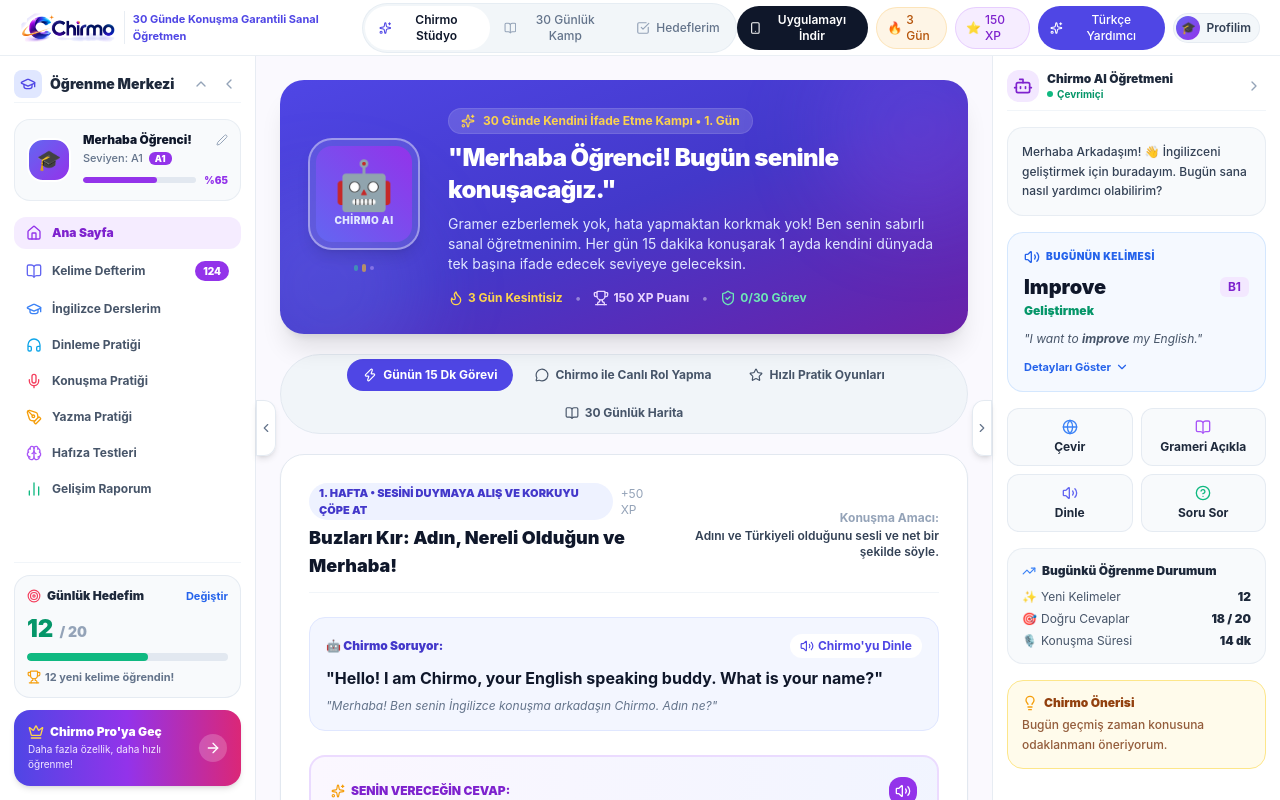
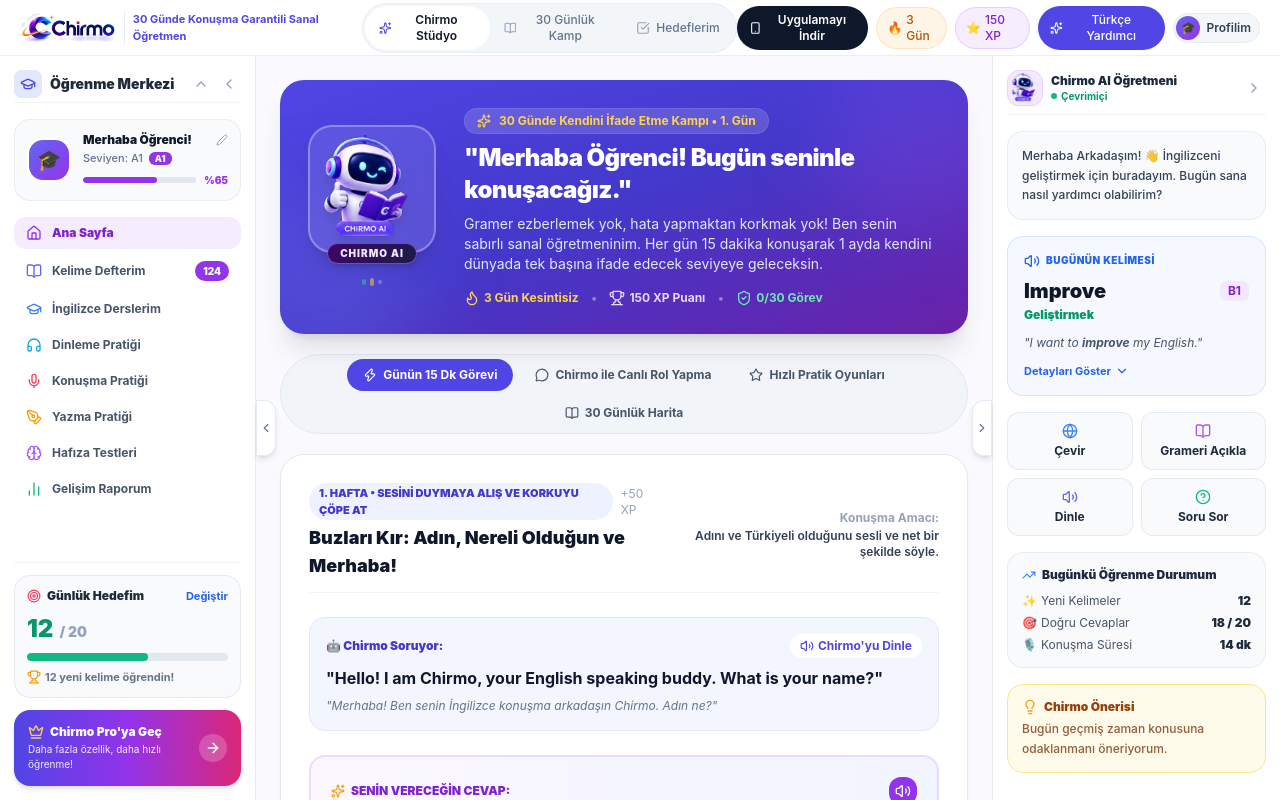
Before and after one commit to ibrahimbalta/chirmo, a React (Vite) app: page / in a window 1280 px wide. Built offline with nearby package versions, Linux system fonts and the light colour scheme.

Commit message:
style: chirmo karakteri 2. gorseldeki 3D kulaklikli robota guncellendi

```diff
--- a/src/renderer/src/components/home/ChirmoAiTeacherSidebar.tsx
+++ b/src/renderer/src/components/home/ChirmoAiTeacherSidebar.tsx
@@ -51,8 +51,18 @@ export const ChirmoAiTeacherSidebar: React.FC<ChirmoAiTeacherSidebarProps> = ({
         {/* ==================== BAŞLIK & DURUM (ÇEVRİMİÇİ) ==================== */}
         <div className="flex items-center justify-between pb-2 border-b border-slate-100 dark:border-slate-800">
           <div className="flex items-center space-x-2">
-            <div className="w-8 h-8 rounded-xl bg-purple-100 dark:bg-purple-950/70 text-purple-700 dark:text-purple-300 flex items-center justify-center font-black">
-              <Bot className="w-5 h-5" />
+            <div className="w-9 h-9 rounded-xl bg-purple-100 dark:bg-purple-950/70 border border-purple-200 dark:border-purple-800 p-0.5 flex items-center justify-center overflow-hidden shrink-0 shadow-sm">
+              <img
+                src="./chirmo-avatar.png"
+                alt="Chirmo AI"
+                className="w-full h-full object-contain"
+                onError={(e) => {
+                  const img = e.currentTarget as HTMLImageElement;
+                  if (!img.src.endsWith('/chirmo-avatar.png')) {
+                    img.src = './chirmo-avatar.png';
+                  }
+                }}
+              />
             </div>
             <div>
               <div className="text-xs font-black text-slate-800 dark:text-slate-100">
--- a/src/renderer/src/components/home/ChirmoVirtualTutorStudio.tsx
+++ b/src/renderer/src/components/home/ChirmoVirtualTutorStudio.tsx
@@ -234,32 +234,54 @@ export const ChirmoVirtualTutorStudio: React.FC<ChirmoVirtualTutorStudioProps> =
                     `Hello ${profile.hasCustomName ? profile.name : 'friend'}! I am Chirmo, your personal English speaking coach.`
                   )
                 }
-                className={`w-24 h-24 sm:w-28 sm:h-28 rounded-3xl bg-white/10 backdrop-blur-md border-2 p-1.5 flex items-center justify-center cursor-pointer transition-all duration-300 shadow-lg group ${
+                className={`relative w-28 h-28 sm:w-32 sm:h-32 rounded-3xl bg-white/10 backdrop-blur-md border-2 p-2 flex flex-col items-center justify-center cursor-pointer transition-all duration-300 shadow-xl group hover:scale-105 ${
                   chirmoState === 'listening'
-                    ? 'border-emerald-400 scale-105 shadow-emerald-500/30'
+                    ? 'border-emerald-400 shadow-emerald-500/40 ring-4 ring-emerald-400/20'
                     : chirmoState === 'speaking'
-                    ? 'border-amber-400 scale-105 shadow-amber-500/30'
+                    ? 'border-amber-400 shadow-amber-500/40 ring-4 ring-amber-400/20'
                     : chirmoState === 'cheering'
-                    ? 'border-pink-400 scale-110 shadow-pink-500/30'
-                    : 'border-white/40 hover:border-white'
+                    ? 'border-pink-400 shadow-pink-500/40 ring-4 ring-pink-400/20'
+                    : 'border-white/30 hover:border-white/70'
                 }`}
                 title="Chirmo ile konuşmak için tıkla"
               >
-                {/* Chirmo İkon & Yüz İfadesi */}
-                <div className="w-full h-full rounded-2xl bg-gradient-to-tr from-indigo-500 to-purple-600 flex flex-col items-center justify-center text-center relative overflow-hidden">
-                  <span className="text-4xl sm:text-5xl transform group-hover:scale-110 transition-transform">
-                    {chirmoState === 'cheering'
-                      ? '🎉'
-                      : chirmoState === 'listening'
-                      ? '👂'
+                {/* Parlayan Arka Plan Halesi */}
+                <div
+                  className={`absolute inset-0 rounded-3xl transition-opacity duration-300 blur-md pointer-events-none ${
+                    chirmoState === 'listening'
+                      ? 'bg-emerald-500/30 opacity-100'
                       : chirmoState === 'speaking'
-                      ? '🗣️'
-                      : '🤖'}
-                  </span>
-                  <span className="text-[10px] font-black tracking-wider uppercase mt-1 text-indigo-100">
-                    Chirmo AI
-                  </span>
-                </div>
+                      ? 'bg-amber-500/30 opacity-100'
+                      : chirmoState === 'cheering'
+                      ? 'bg-pink-500/30 opacity-100'
+                      : 'bg-purple-500/10 opacity-0 group-hover:opacity-100'
+                  }`}
+                />
+
+                {/* 3D Chirmo Robot Karakter Görseli (Görsel 2) */}
+                <img
+                  src="./chirmo-avatar.png"
+                  alt="Chirmo AI"
+                  className="w-full h-full object-contain relative z-10 drop-shadow-xl transition-transform duration-300 group-hover:scale-110"
+                  onError={(e) => {
+                    const img = e.currentTarget as HTMLImageElement;
+                    if (!img.src.endsWith('/chirmo-avatar.png')) {
+                      img.src = './chirmo-avatar.png';
+                    }
+                  }}
+                />
+
+                {/* Durum Balonu (Chirmo konuşurken/dinlerken/kutlarken) */}
+                {chirmoState !== 'idle' && (
+                  <div className="absolute -top-1.5 -right-1.5 z-20 w-7 h-7 rounded-full bg-white dark:bg-slate-900 text-slate-800 dark:text-white shadow-lg flex items-center justify-center text-sm border border-purple-200 animate-bounce">
+                    {chirmoState === 'cheering' ? '🎉' : chirmoState === 'listening' ? '👂' : '🗣️'}
+                  </div>
+                )}
+              </div>
+
+              {/* CHIRMO AI Rozeti (Görsel 2) */}
+              <div className="relative z-10 -mt-2.5 px-3 py-0.5 rounded-full bg-gradient-to-r from-purple-950 to-indigo-950 border border-purple-400/50 text-[10px] font-black tracking-widest text-purple-100 shadow-md uppercase">
+                CHIRMO AI
               </div>
 
               {/* Canlı Ses Dalgası (Speaking/Listening Animasyonu) */}
```
Also changed, not shown: public/chirmo-avatar.png (added).
